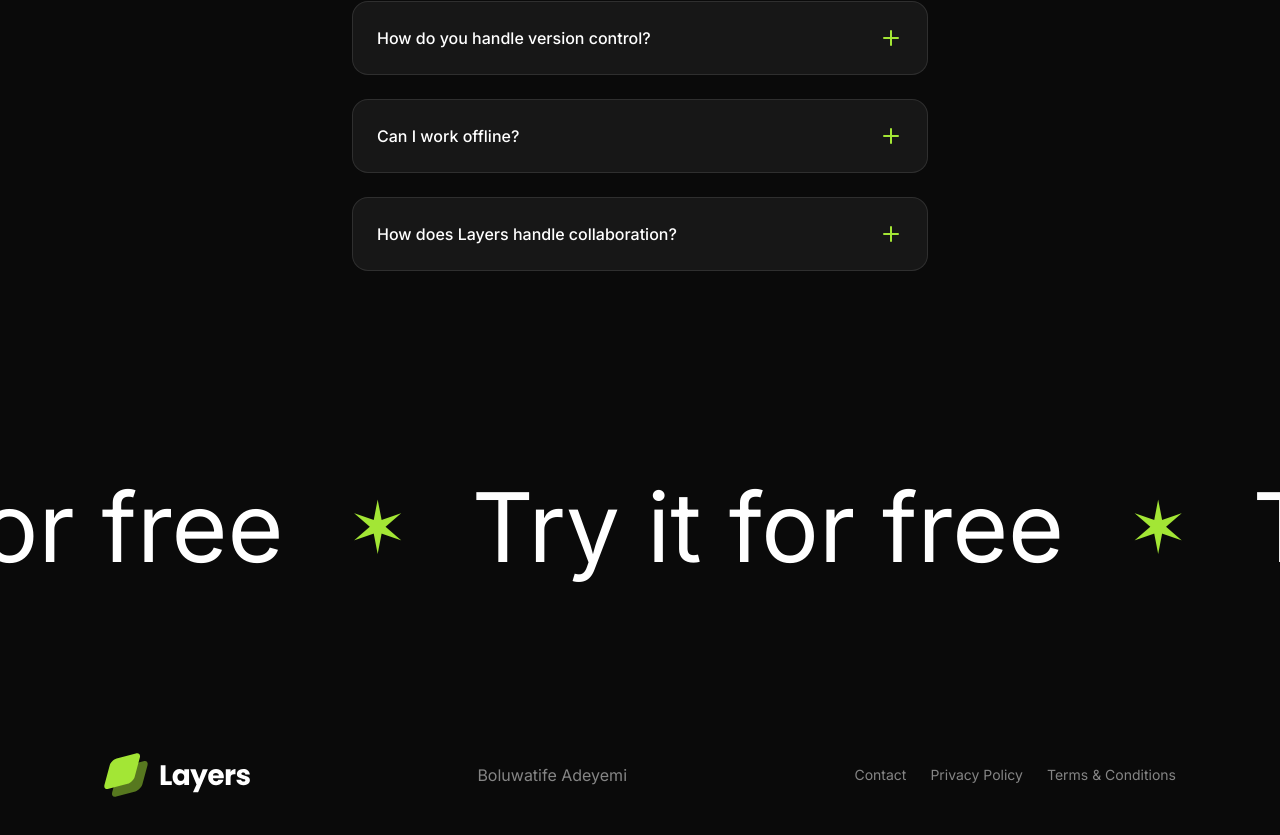
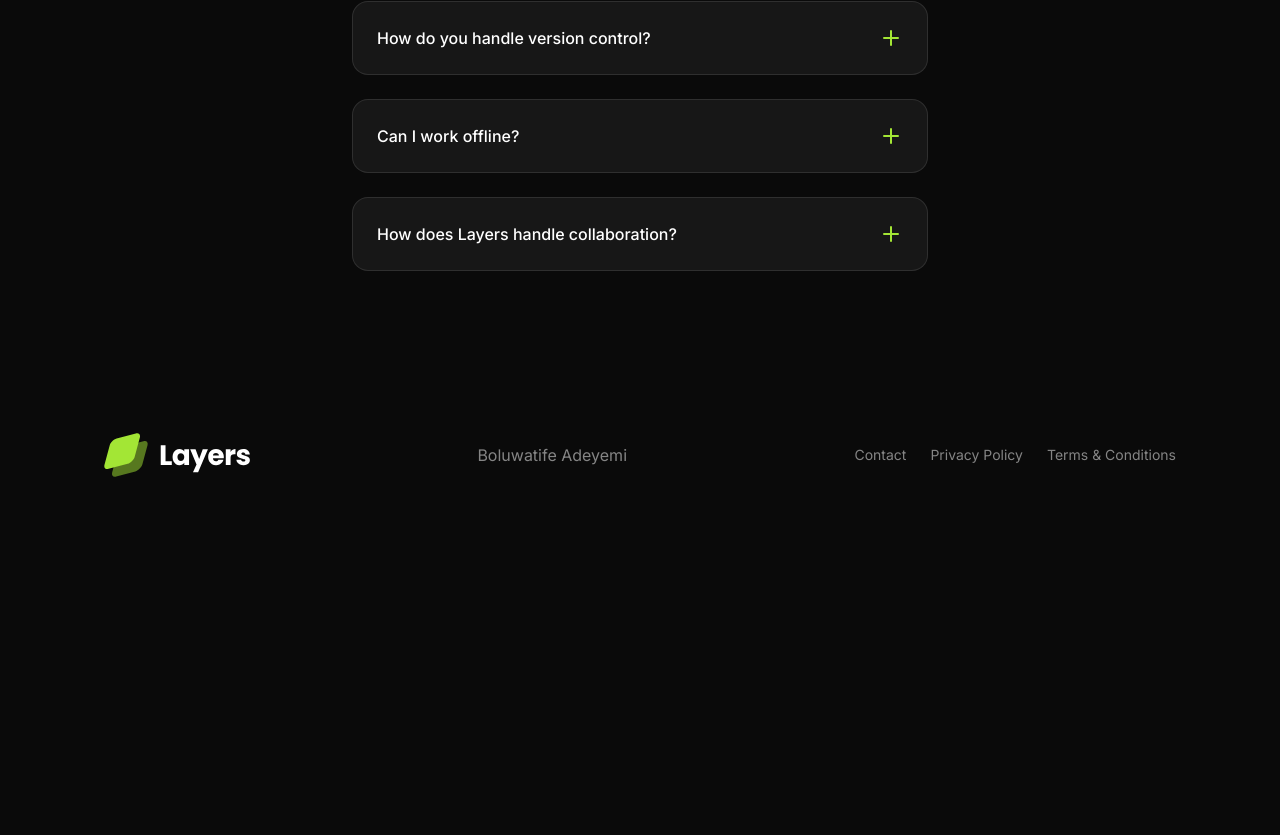
Before and after one commit to FinzyPHINZY/layers, a Next.js app: page / in a window 1280 px wide. Shown: the part 5754-6589 px from the top of the page. After the commit the page ends 6297 px from the top, so only its background shows below. Built offline with nearby package versions, Linux system fonts and the light colour scheme.

Commit message:
chore: minor changes

```diff
--- a/src/app/page.tsx
+++ b/src/app/page.tsx
@@ -20,7 +20,7 @@ export default function Home() {
       <Features />
       <Integrations />
       <Faqs />
-      <CallToAction />
+      {/* <CallToAction /> */}
       <Footer />
     </>
   );
```
